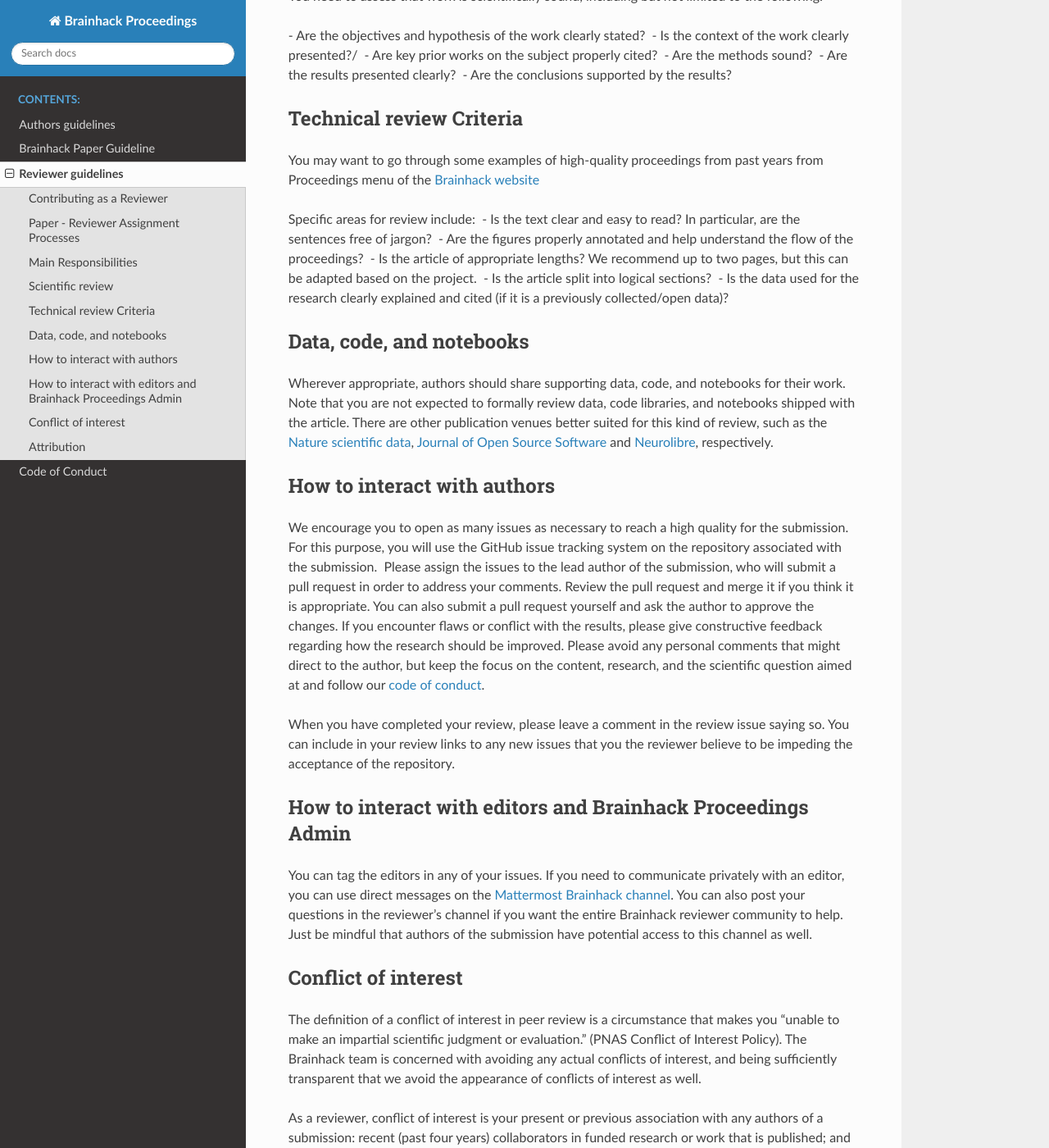
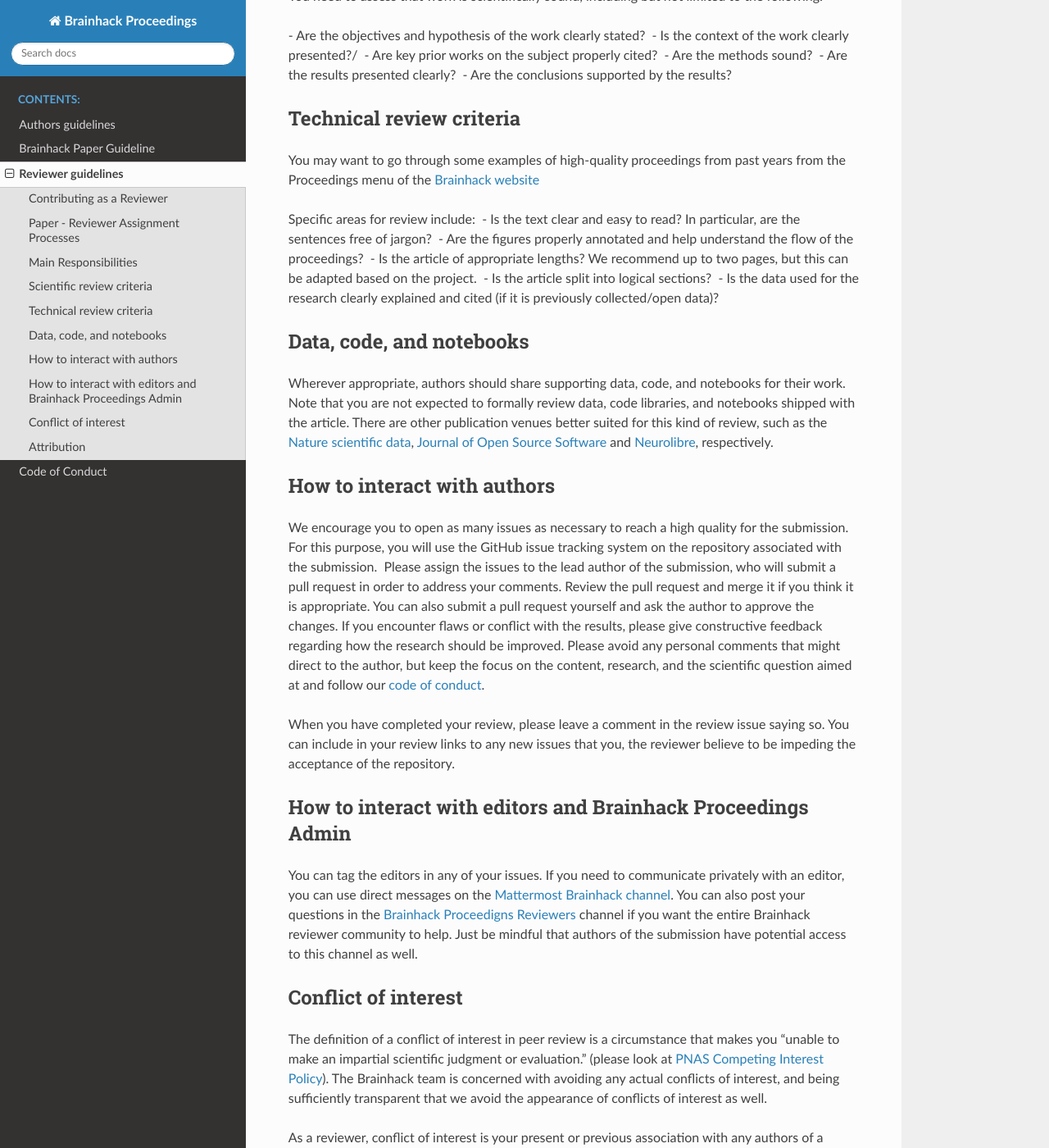
Before and after one commit to brainhack-proceedings/docs, a Sphinx documentation site: the page built from source/REVIEWERS.md, in a window 1280 px wide and 1400 px high, scrolled down 928 px. Shown: the whole window at 82% size. Built offline with Sphinx 7.4.7 and the Read the Docs theme 2.0.0, drawn with Linux system fonts in a browser that asks for light colours; some of the changed text lies outside the part shown.

Commit message:
Typos, missing links, additional info

```diff
--- a/source/REVIEWERS.md
+++ b/source/REVIEWERS.md
@@ -2,7 +2,8 @@
 
 ## Contributing as a Reviewer
 
-Brainhack Proceedings are run through a pool of volunteering reviewers, who have the field knowledge and experience to review the papers submitted throughout the year. The reviewer applications run through a simple [submission form]() and the approval is done by the editorial team of the Brainhack Proceedings. Based on the field of knowledge you indicate in your application, the submitted abstracts are assigned to you by the editors and issued into the system to track the reviewing processes.
+Brainhack Proceedings are run through a pool of volunteering reviewers, who have the field knowledge and experience to review the papers submitted throughout the year.
+The reviewer applications run through a simple [submission form](https://docs.google.com/forms/d/1b0aocfAFb4Pb3dOG4YLN7TzOu51HL_DCgNfoW0IafsU/edit?usp=sharing) and the approval is done by the editorial team of the Brainhack Proceedings. Based on the field of knowledge you indicate in your application, the submitted abstracts are assigned to you by the editors and issued into the system to track the reviewing processes.
 
 
 ## Paper - Reviewer Assignment Processes
@@ -15,7 +16,7 @@
 As a Brainhack proceedings reviewer, you are responsible for the technical quality of the resources available for our community. Prior to the review, an editor establishes that the submission qualifies in principles, and an administrator has built a pdf for the initial submission, which gets listed on the brainhack proceedings website as a preprint, so you can review the material directly on the pdf (the link is at the top of the Github page of the article). Now your role is to ensure the submitted materials take full advantage of the proceedings format, prior to final publication. Specific criteria for review are listed below.
 
 
-## Scientific review
+## Scientific review criteria
 You need to assess that work is scientifically sound, including but not limited to the following:
 
  - Are the objectives and hypothesis of the work clearly stated?
@@ -26,15 +27,15 @@
  - Are the conclusions supported by the results?
 
 
-## Technical review Criteria
-You may want to go through some examples of high-quality proceedings from past years from Proceedings menu of the [Brainhack website](brainhack.org)
+## Technical review criteria
+You may want to go through some examples of high-quality proceedings from past years from the Proceedings menu of the [Brainhack website](brainhack.org)
 
 Specific areas for review include:
  - Is the text clear and easy to read? In particular, are the sentences free of jargon?
  - Are the figures properly annotated and help understand the flow of the proceedings?
  - Is the article of appropriate lengths? We recommend up to two pages, but this can be adapted based on the project.
  - Is the article split into logical sections?
- - Is the data used for the research clearly explained and cited (if it is a previously collected/open data)?
+ - Is the data used for the research clearly explained and cited (if it is previously collected/open data)?
 
 ## Data, code, and notebooks
 Wherever appropriate, authors should share supporting data, code, and notebooks for their work. Note that you are not expected to formally review data, code libraries, and notebooks shipped with the article. There are other publication venues better suited for this kind of review, such as the [Nature scientific data](https://www.nature.com/sdata/), [Journal of Open Source Software](https://joss.theoj.org/) and [Neurolibre](https://neurolibre.com), respectively.
@@ -42,13 +43,13 @@
 ## How to interact with authors
 We encourage you to open as many issues as necessary to reach a high quality for the submission. For this purpose, you will use the GitHub issue tracking system on the repository associated with the submission.  Please assign the issues to the lead author of the submission, who will submit a pull request in order to address your comments. Review the pull request and merge it if you think it is appropriate. You can also submit a pull request yourself and ask the author to approve the changes. If you encounter flaws or conflict with the results, please give constructive feedback regarding how the research should be improved. Please avoid any personal comments that might direct to the author, but keep the focus on the content, research, and the scientific question aimed at and follow our [code of conduct](COC.md).
 
-When you have completed your review, please leave a comment in the review issue saying so. You can include in your review links to any new issues that you the reviewer believe to be impeding the acceptance of the repository.
+When you have completed your review, please leave a comment in the review issue saying so. You can include in your review links to any new issues that you, the reviewer believe to be impeding the acceptance of the repository.
 
 ## How to interact with editors and Brainhack Proceedings Admin
-You can tag the editors in any of your issues. If you need to communicate privately with an editor, you can use direct messages on the [Mattermost Brainhack channel](https://mattermost.brainhack.org). You can also post your questions in the reviewer's channel if you want the entire Brainhack reviewer community to help. Just be mindful that authors of the submission have potential access to this channel as well.
+You can tag the editors in any of your issues. If you need to communicate privately with an editor, you can use direct messages on the [Mattermost Brainhack channel](https://mattermost.brainhack.org). You can also post your questions in the [Brainhack Proceedigns Reviewers]() channel if you want the entire Brainhack reviewer community to help. Just be mindful that authors of the submission have potential access to this channel as well.
 
 ## Conflict of interest
-The definition of a conflict of interest in peer review is a circumstance that makes you “unable to make an impartial scientific judgment or evaluation.” (PNAS Conflict of Interest Policy). The Brainhack team is concerned with avoiding any actual conflicts of interest, and being sufficiently transparent that we avoid the appearance of conflicts of interest as well.
+The definition of a conflict of interest in peer review is a circumstance that makes you “unable to make an impartial scientific judgment or evaluation.” (please look at [PNAS Competing Interest Policy](https://www.pnas.org/authors/editorial-and-journal-policies#:~:text=PNAS%20Competing%20Interest%20Policy&text=The%20most%20important%20element%20of,in%20connection%20with%20the%20manuscript.)). The Brainhack team is concerned with avoiding any actual conflicts of interest, and being sufficiently transparent that we avoid the appearance of conflicts of interest as well.
 
 As a reviewer, conflict of interest is your present or previous association with any authors of a submission: recent (past four years) collaborators in funded research or work that is published; and lifetime for the family members, business partners, and thesis student/advisor or mentor. In addition, your recent (past year) association with the same organization of a submitter is a COI, for example, being employed at the same institution.
 
```
Also changed, not shown: source/AUTHORS.md (+10 -4 lines), source/COC.md (+4 -4 lines).
